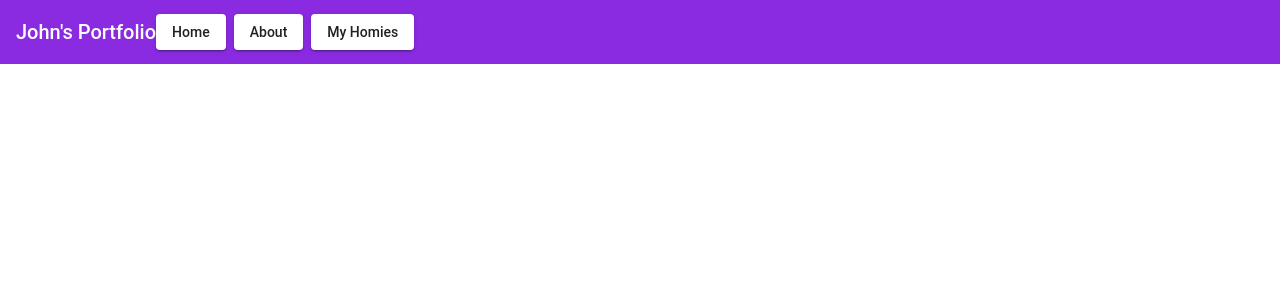
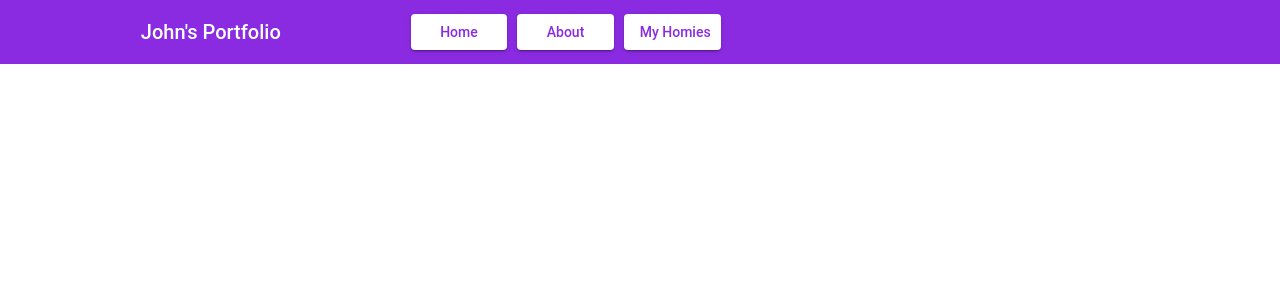
Before and after one commit to khoatrann/Johns-Portfolio, an Angular app: page / in a window 1280 px wide. Shown: the top 300 px of the page. Built offline with nearby package versions, Linux system fonts and the light colour scheme.

Commit message:
small button update

```diff
--- a/src/app/app.component.css
+++ b/src/app/app.component.css
@@ -4,7 +4,8 @@
 }
 
 .header{
-    float:left;
+    padding-left: 10%;
+    padding-right: 10%;
 }
 
 .header-box{
@@ -26,25 +27,11 @@ section {
   min-width: 120px;
 }
 
-.example-button-row {
-  display: table-cell;
-  width: 490px;
-  float: right;
-  position: relative;
+.button-box .mat-button-base {
+  margin: 2%;
+  width: 40% !important;
 }
 
-.example-button-row .mat-button-base {
-  margin: 8px 8px 8px 0;
+.button-header {
+    color: blueviolet;
 }
-
-.example-flex-container {
-  display: flex;
-  justify-content: space-between;
-  flex-wrap: wrap;
-}
-
-.example-button-container {
-  display: flex;
-  justify-content: center;
-  width: 120px;
-}
--- a/src/app/app.component.html
+++ b/src/app/app.component.html
@@ -1,10 +1,8 @@
 <mat-toolbar>
-  <div class="Header">{{title}}</div>
-  <section>
-    <div class="example-button-row">
-      <button *ngFor="let button of buttons; let i = index" mat-raised-button>
-        {{button}}
-      </button>
-    </div>
-  </section>
+  <div class="header">{{title}}</div>
+  <div class="button-box">
+    <button [ngClass]="'button-header'" *ngFor="let button of buttons; let i = index" mat-raised-button>
+      {{button}}
+    </button>
+  </div>
 </mat-toolbar>
```
